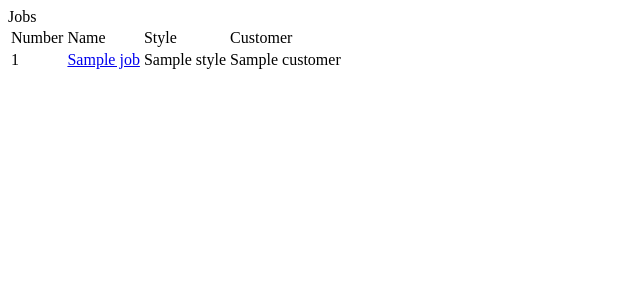
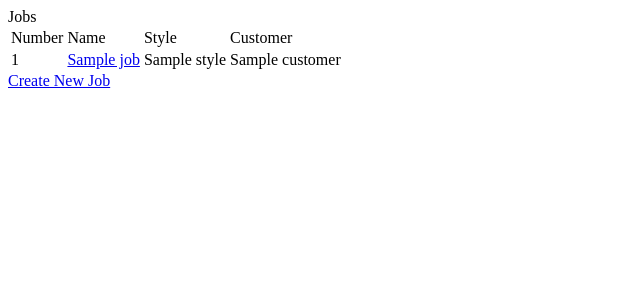
Before and after one commit to dszwarc/culet2, a Django app: template culet/templates/jobs/index.html in a window 1280 px wide. Shown: the top 300 px of the page, without its empty margins (0-640 px from the left). Run offline with Django 5.2, Linux system fonts and the light colour scheme; the template is opened without the code that fills it: most values are stand-ins (such as "Sample title", 1, 10 or a date in 2020); data that the repository does not hold is empty.

Commit message:
added update view and url

```diff
--- a/culet/models.py
+++ b/culet/models.py
@@ -22,3 +22,7 @@ class Job(models.Model):
         )
     created = models.DateTimeField(auto_now_add=True)
     due = models.DateField()
+    last_updated = models.DateTimeField(auto_now_add=True)
+
+    def __str__(self):
+        return str(self.job_num).zfill(5)
--- /dev/null
+++ b/culet/templates/jobs/create.html
@@ -0,0 +1 @@
+Test Create View
--- a/culet/templates/jobs/index.html
+++ b/culet/templates/jobs/index.html
@@ -11,7 +11,7 @@
         {% for job in latest_job_list %}
             <tr>
                 <td>{{ job.job_num }}</td>
-                <td><a href="{% url 'culet:detail' job.id %}">{{ job.name }}</a></td>
+                <td><a href="{% url 'culet:job_detail' job.id %}">{{ job.name }}</a></td>
                 <td>{{ job.style }}</td>
                 <td>{{ job.customer }}</td>
             </tr>
@@ -21,3 +21,5 @@
 {% else %}
     <p>No jobs are available.</p>
 {% endif %}
+
+    <a href="{% url 'culet:job_create' %}">Create New Job</a>
--- a/culet/urls.py
+++ b/culet/urls.py
@@ -3,8 +3,8 @@ from . import views
 
 app_name = "culet"
 urlpatterns = [
-    path("", views.JobListView.as_view(), name="index"),
-    path("<int:pk>/", views.DetailView.as_view(), name="detail"),
-    path("<int:job_id>/results/", views.results, name="results"),
-    path("<int:job_id>/edit/", views.edit, name="edit"),
+    path("job", views.JobListView.as_view(), name="index_job"),
+    path("job/<int:pk>/", views.JobDetailView.as_view(), name="job_detail"),
+    path("job/<int:job_id>/edit/", views.JobUpdateView.as_view(), name="job_update"),
+    path("job/create", views.JobCreateView.as_view(), name="job_create"),
 ]
```
Also changed, not shown: culet/views.py (+10 -1 lines).
